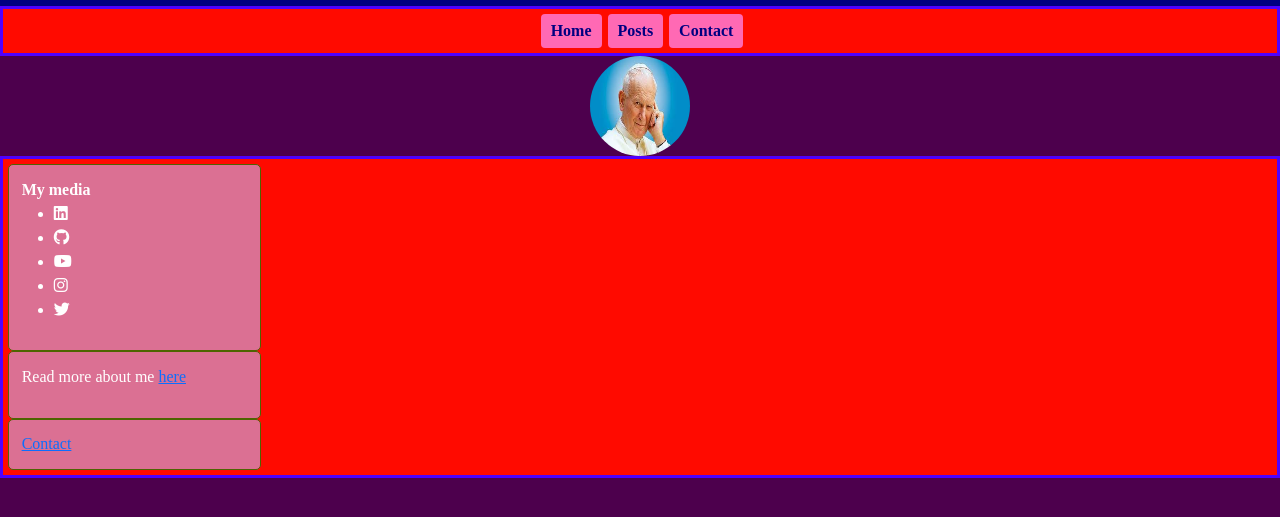
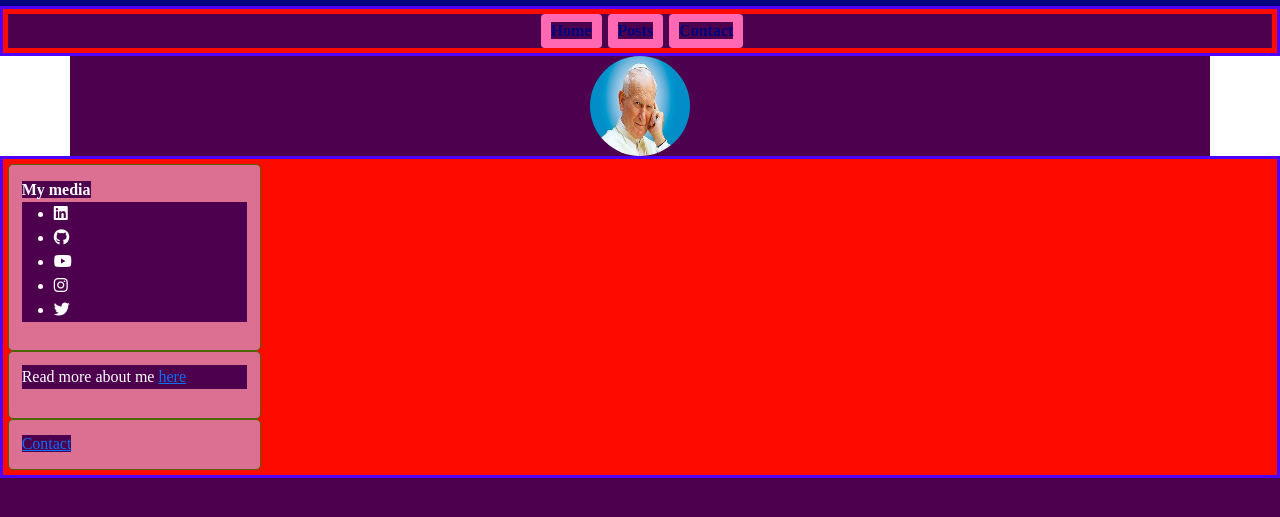
Before and after one commit to Uncle-Moris/MyBlog, a Django app: page / in a window 1280 px wide. Shown: the top 517 px of the page. Run offline with Django 4.2, Linux system fonts and the light colour scheme; some libraries are stand-ins or nearby versions.

Commit message:
Update style.css

```diff
--- a/my_blog/main/static/main/css/style.css
+++ b/my_blog/main/static/main/css/style.css
@@ -1,4 +1,4 @@
-.default{
+*{
     background-color: rgb(77, 0, 77);
     font-family: "Times New Roman";
     text-align: inherit;
```
